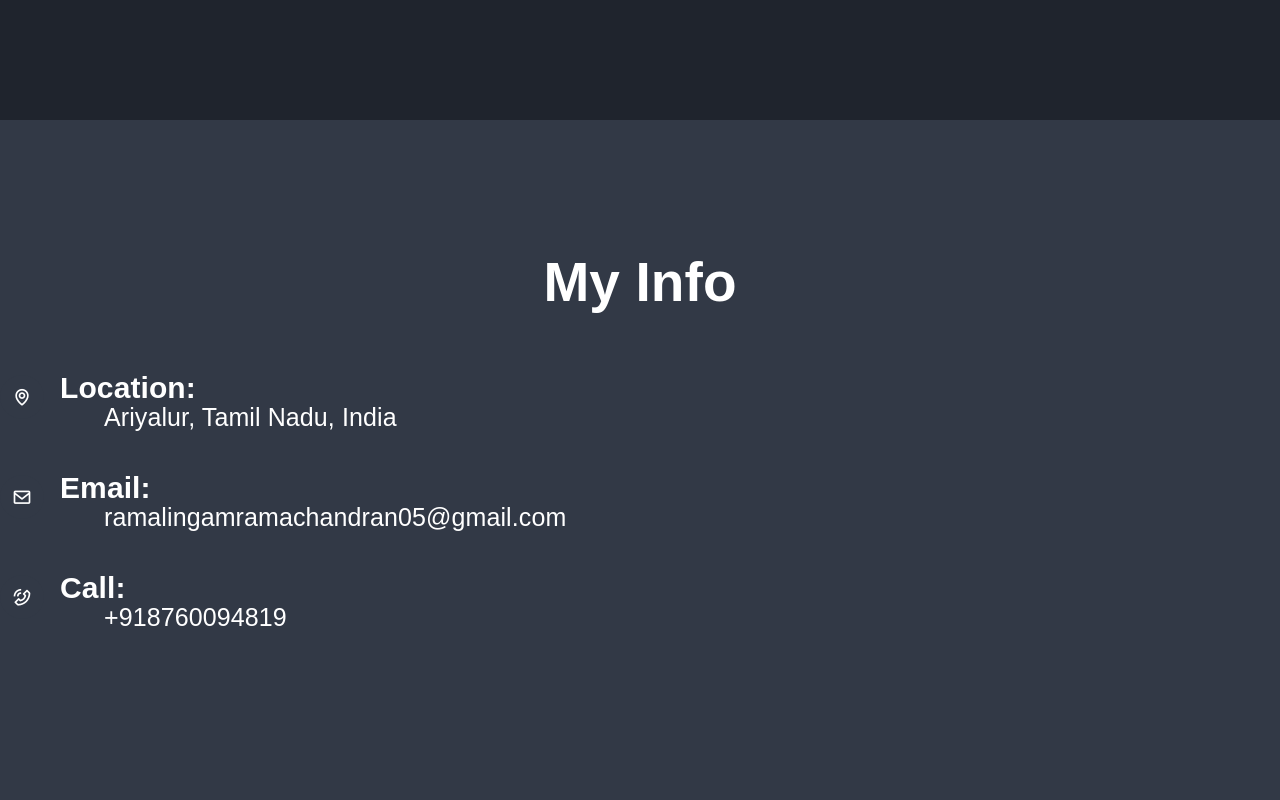
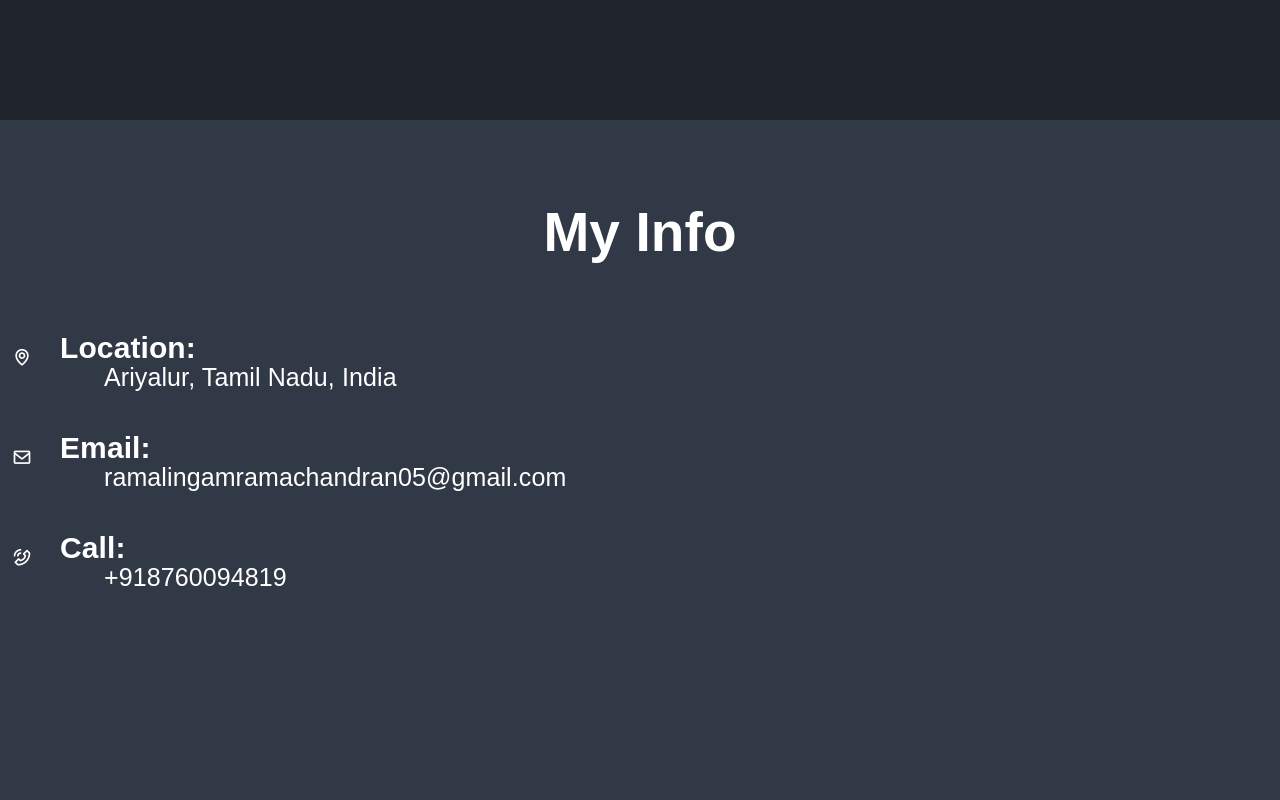
Before and after one commit to Ramalingam-01/portfolio, a plain HTML site: page index.html in a window 1280 px wide. Shown: the part 3880-4680 px from the top of the page. Drawn offline with nearby package versions, Linux system fonts and the light colour scheme.

Commit message:
Update port.css

```diff
--- a/port.css
+++ b/port.css
@@ -507,7 +507,7 @@ flex-direction: column-reverse;
     font-size:55px ;
 }
   .info {
-    padding-top: 150px;
+    padding-top: 100px;
   width: 100%;
   height: 68rem;
   background: var(--second-bg-color);
@@ -532,7 +532,7 @@ flex-direction: column-reverse;
 
 }
 .address{
-    padding-top: 80px;
+    padding-top: 90px;
 }
 
  .info h4 {
```
